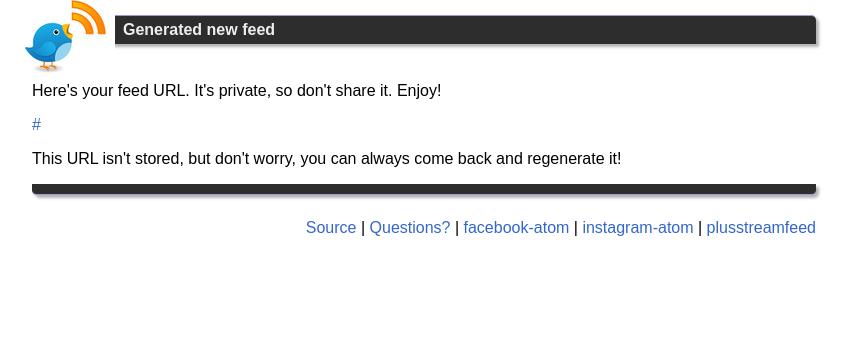
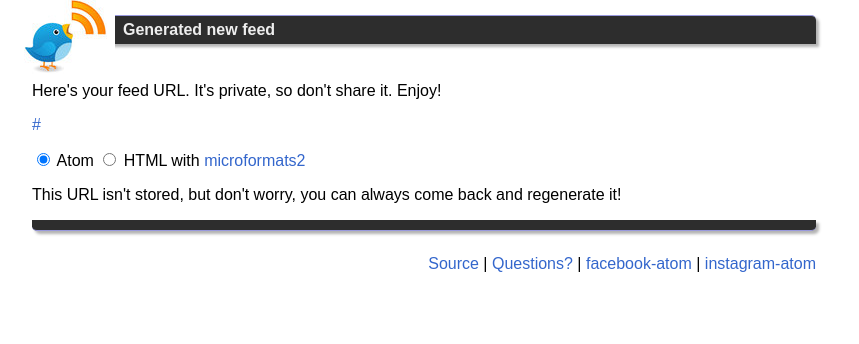
Before and after one commit to snarfed/twitter-atom, a Python web app: template templates/generated.html in a window 1280 px wide. Shown: the part 17-361 px from the top of the page, without its empty margins (0-859 px from the left). Run offline with Jinja, Linux system fonts and the light colour scheme; the template is opened without the code that fills it: most values are stand-ins (such as "Sample title", 1, 10 or a date in 2020).

Commit message:
add UI for choosing between atom and html+mf2
backend was done in eadc21135ed4bf28a0b92428a4774e0b64821455

```diff
--- a/templates/generated.html
+++ b/templates/generated.html
@@ -1,12 +1,19 @@
-<!DOCTYPE html PUBLIC "-//W3C//DTD XHTML 1.0 Strict//EN"
-    "http://www.w3.org/TR/xhtml1/DTD/xhtml1-strict.dtd">
-
-<html xmlns="http://www.w3.org/1999/xhtml">
+<!DOCTYPE html>
+<html>
 <head>
   <meta http-equiv="content-type" content="text/html; charset=utf-8" />
   <title>Twitter Atom feeds</title>
   <link href="/static/style.css" rel="stylesheet" type="text/css" />
 </head>
+
+<script type="text/javascript">
+function update() {
+  url = document.getElementById('url');
+  url.href = url.textContent = (document.getElementById('html').checked)
+    ? url.href.replace('/atom?', '/html?')
+    : url.href.replace('/html?', '/atom?');
+}
+</script>
 
 <body>
 
@@ -17,7 +24,16 @@
 
 <div id="body">
 <p>Here's your feed URL. It's private, so don't share it. Enjoy!</p>
-<p><nobr><a href="{{ atom_url }}" class="feed-url">{{ atom_url }}</a></nobr></p>
+<p><nobr>
+<a id="url" href="{{ atom_url }}" class="feed-url">{{ atom_url }}</a>
+</nobr></p>
+
+<p id="format">
+<input type="radio" id="atom" name="format" value="atom" checked onchange="update()">
+<label for="atom">Atom</label>
+<input type="radio" id="html" name="format" value="html" onchange="update()">
+<label for="html">HTML with <a href="http://microformats.org/wiki/microformats2">microformats2</a></label>
+</p>
 
 <p>This URL isn't stored, but don't worry, you can always come back and
 regenerate it!</p>
@@ -29,7 +45,6 @@ regenerate it!</p>
   | <a href="https://github.com/snarfed/twitter-atom/issues">Questions?</a>
   | <a href="https://facebook-atom.appspot.com/">facebook-atom</a>
   | <a href="https://instagram-atom.appspot.com/">instagram-atom</a>
-  | <a href="https://plusstreamfeed.appspot.com/">plusstreamfeed</a>
 </div>
 
 </body>
```
